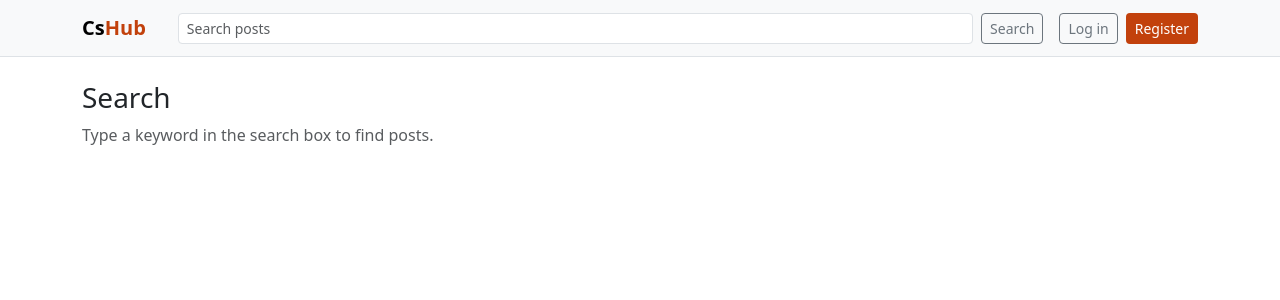
After one commit to mohamedelamine-mansour/cshub, a Django app: page /search/ in a window 1280 px wide. The commit adds this page. Shown: the top 300 px of the page. Run offline with Django 5.2, Linux system fonts and the light colour scheme.

Commit message:
Add keyword search

```diff
--- a/forum/urls.py
+++ b/forum/urls.py
@@ -11,4 +11,5 @@ urlpatterns = [
     path('post/<int:pk>/delete/', views.post_delete, name='post_delete'),
     path('post/<int:pk>/comment/', views.comment_create, name='comment_create'),
     path('post/<int:pk>/like/', views.like_toggle, name='like_toggle'),
+    path('search/', views.search, name='search'),
 ]
--- a/forum/views.py
+++ b/forum/views.py
@@ -2,6 +2,7 @@ from django.contrib.auth.decorators import login_required
 from django.core.exceptions import PermissionDenied
 from django.shortcuts import get_object_or_404, redirect, render
 from django.views.decorators.http import require_POST
+from django.db.models import Q
 
 from .forms import CommentForm, PostForm
 from .models import Community, Like, Post
@@ -103,3 +104,16 @@ def like_toggle(request, pk):
     if not created:
         like.delete()
     return redirect('post_detail', pk=post.pk)
+
+
+def search(request):
+    query = request.GET.get('q', '').strip()
+    posts = Post.objects.none()
+    if query:
+        posts = Post.objects.filter(
+            Q(title__icontains=query) | Q(body__icontains=query)
+        ).select_related('author', 'community')
+    return render(request, 'forum/search_results.html', {
+        'query': query,
+        'posts': posts,
+    })
--- a/templates/base.html
+++ b/templates/base.html
@@ -12,6 +12,11 @@
     <nav class="navbar bg-light border-bottom">
         <div class="container">
             <a class="navbar-brand fw-bold" href="{% url 'home' %}">Cs<span style="color:#C2410C">Hub</span></a>
+            <form class="d-flex flex-grow-1 mx-3" method="get" action="{% url 'search' %}" role="search">
+                <input class="form-control form-control-sm" type="search" name="q" value="{{ request.GET.q }}"
+                    placeholder="Search posts" dir="auto" aria-label="Search posts">
+                <button class="btn btn-sm btn-outline-secondary ms-2" type="submit">Search</button>
+            </form>
             <div class="d-flex align-items-center gap-2">
                 {% if user.is_authenticated %}
                 <span>{{ user.username }}</span>
--- /dev/null
+++ b/templates/forum/search_results.html
@@ -0,0 +1,32 @@
+{% extends 'base.html' %}
+
+{% block title %}Search{% endblock %}
+
+{% block content %}
+<h1 class="h3">Search</h1>
+
+{% if not query %}
+<p class="text-muted">Type a keyword in the search box to find posts.</p>
+{% else %}
+<p class="text-muted">
+    {{ posts|length }} result{{ posts|length|pluralize }} for
+    <strong dir="auto">{{ query }}</strong>
+</p>
+
+{% for post in posts %}
+<div class="card mb-3">
+    <div class="card-body">
+        <h2 class="h5 card-title" dir="auto">
+            <a href="{% url 'post_detail' post.pk %}">{{ post.title }}</a>
+        </h2>
+        <p class="text-muted small mb-0">
+            <a href="{% url 'community_detail' post.community.pk %}">{{ post.community.name }}</a>
+            · by {{ post.author.username }} · {{ post.created_at|date:"d M Y" }}
+        </p>
+    </div>
+</div>
+{% empty %}
+<p>No posts match your search. Try a different keyword.</p>
+{% endfor %}
+{% endif %}
+{% endblock %}
```
